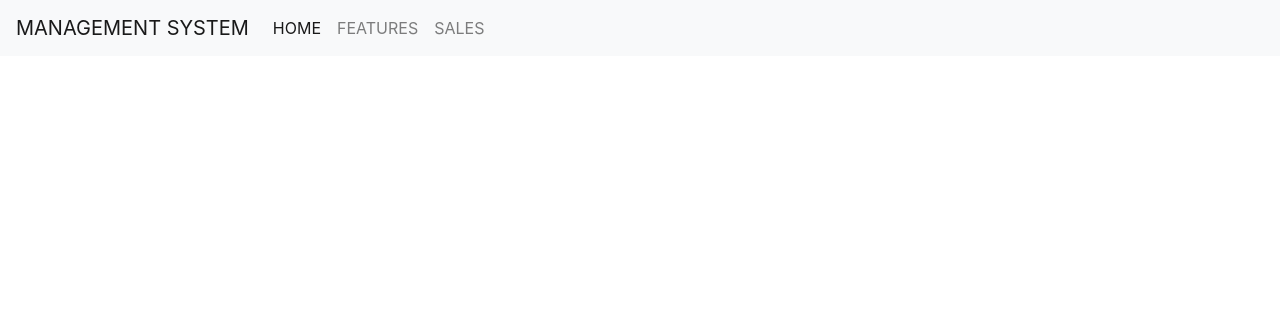
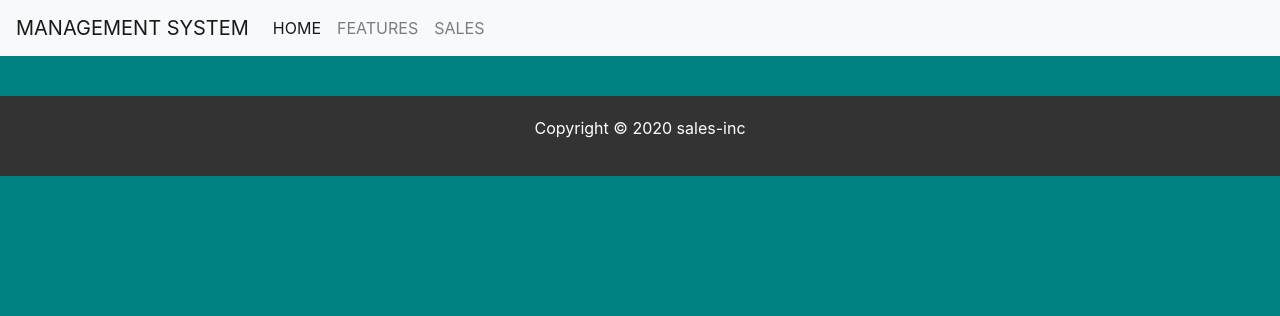
Before and after one commit to mnmisky/sales_demo, a Flask app: template templates/base.html in a window 1280 px wide. Shown: the top 316 px of the page. Run offline with Flask 2, Linux system fonts and the light colour scheme; the template is opened without the code that fills it, so the values that code supplies are empty; some libraries are stand-ins or nearby versions.

Commit message:
lisht 47o9fj

```diff
--- /dev/null
+++ b/static/base.css
@@ -0,0 +1,17 @@
+
+
+body{
+    background:teal ;
+}
+
+
+
+
+
+#main-footer{
+	background: #333;
+	color:#fff;
+	text-align: center;
+	padding:20px;
+	margin-top:40px;
+}
--- a/static/index.css
+++ b/static/index.css
@@ -1,6 +1,4 @@
-body{
-    background:teal ;
-}
+
 
 #chart1{
     width: 40%;
--- a/templates/base.html
+++ b/templates/base.html
@@ -9,7 +9,7 @@
 
     <link rel="stylesheet" href="https://stackpath.bootstrapcdn.com/bootstrap/4.4.1/css/bootstrap.min.css"
     integrity="sha384-Vkoo8x4CGsO3+Hhxv8T/Q5PaXtkKtu6ug5TOeNV6gBiFeWPGFN9MuhOf23Q9Ifjh" crossorigin="anonymous">
-
+    <link rel="stylesheet" href="/static/base.css">
     {% block links %}{% endblock %}
 </head>
 
@@ -23,6 +23,9 @@
     <script src="https://cdn.jsdelivr.net/npm/popper.js@1.16.0/dist/umd/popper.min.js" integrity="sha384-Q6E9RHvbIyZFJoft+2mJbHaEWldlvI9IOYy5n3zV9zzTtmI3UksdQRVvoxMfooAo" crossorigin="anonymous"></script>
     <script src="https://stackpath.bootstrapcdn.com/bootstrap/4.4.1/js/bootstrap.min.js" integrity="sha384-wfSDF2E50Y2D1uUdj0O3uMBJnjuUD4Ih7YwaYd1iqfktj0Uod8GCExl3Og8ifwB6" crossorigin="anonymous"></script>
 
+    <footer id="main-footer">
+		<p>Copyright &copy; 2020 sales-inc</p>
+	</footer>
 
 </body>
 
```
Also changed, not shown: templates/contact.html (+7 -1 lines).
